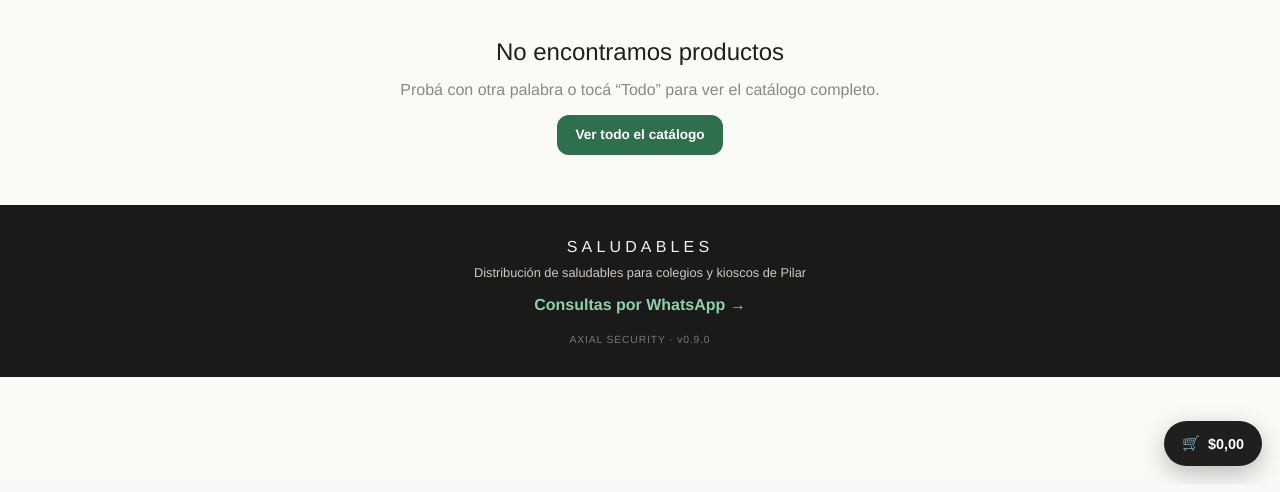
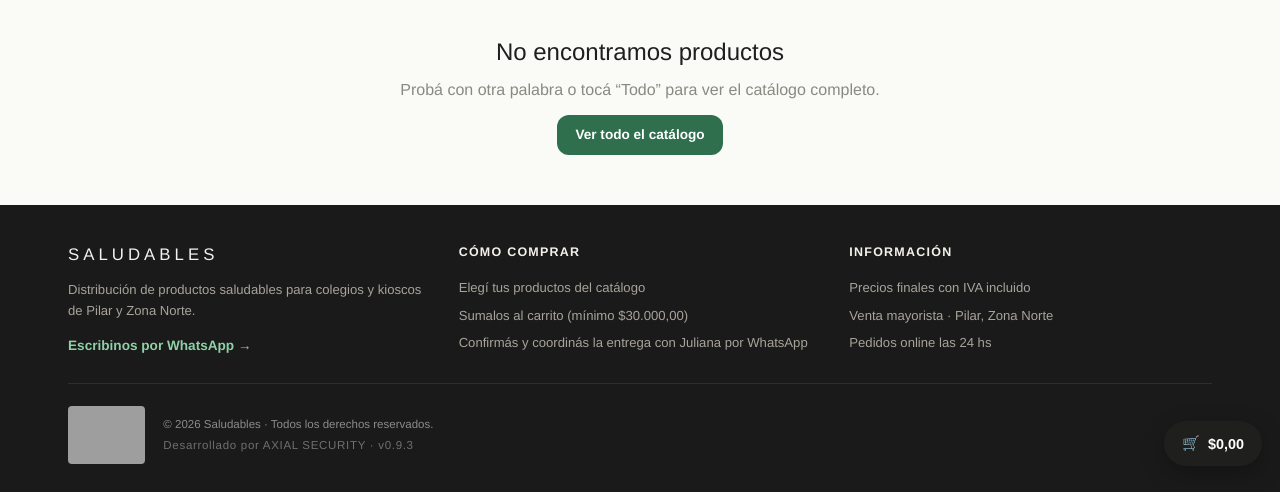
Before and after one commit to AxialSC/saludables-colegios, a Flask app: page / in a window 1280 px wide. Shown: the part 316-808 px from the top of the page. Run offline with Flask 3, Linux system fonts and the light colour scheme; data comes from the database, SQL or seed files in the repository; data that the repository does not hold is empty; grey boxes are pictures that could not be loaded.

Commit message:
Saludables v0.9.3 footer datafiscal

```diff
--- a/app/templates/cliente/catalogo.html
+++ b/app/templates/cliente/catalogo.html
@@ -22,6 +22,24 @@
     .t-search-clear { border: none; cursor: pointer; padding: 0; }
     #resultados { transition: opacity .12s ease; }
     #resultados.cargando { opacity: .45; }
+    /* v0.9.3 · Footer profesional */
+    .ft { background: #1A1A1A; color: #cfcabf; margin-top: 44px; }
+    .ft-inner { max-width: 1180px; margin: 0 auto; padding: 38px 18px 28px; }
+    .ft-cols { display: grid; grid-template-columns: repeat(3, 1fr); gap: 28px; }
+    @media (max-width: 720px) { .ft-cols { grid-template-columns: 1fr; gap: 22px; } }
+    .ft-marca { letter-spacing: .24em; text-transform: uppercase; color: #f4f1ec; font-size: 1.05rem; margin-bottom: 12px; }
+    .ft-col h4 { color: #f4f1ec; font-size: 0.78rem; letter-spacing: .1em; text-transform: uppercase; margin-bottom: 13px; font-weight: 600; }
+    .ft-col p { font-size: 0.82rem; line-height: 1.6; color: #a8a49b; margin-bottom: 12px; }
+    .ft-col ul { list-style: none; margin: 0; padding: 0; }
+    .ft-col li { font-size: 0.82rem; line-height: 1.5; color: #a8a49b; padding: 4px 0; }
+    .ft-wa { display: inline-block; color: #8fd0a8; font-weight: 700; font-size: 0.85rem; }
+    .ft-wa:hover { color: #a9e0bf; }
+    .ft-legal { display: flex; align-items: center; gap: 18px; flex-wrap: wrap;
+        margin-top: 26px; padding-top: 22px; border-top: 1px solid #2e2e2e; }
+    .ft-datafiscal img { height: 58px; width: auto; display: block; border: 0; border-radius: 4px; }
+    .ft-legal-txt { display: flex; flex-direction: column; gap: 4px; font-size: 0.72rem; color: #8b8b8b; }
+    .ft-firma { color: #6f6f6f; letter-spacing: .06em; }
+    @media (max-width: 520px) { .ft-legal { justify-content: center; text-align: center; } .ft-legal-txt { align-items: center; } }
     </style>
 </head>
 <body>
@@ -76,11 +94,42 @@
     {% include 'cliente/_grid.html' %}
 </div>
 
-<footer class="t-footer">
-    <div class="ft-marca">{{ ajustes.nombre_negocio }}</div>
-    <p style="font-size:0.8rem; margin-top:6px;">Distribución de saludables para colegios y kioscos de Pilar</p>
-    <a class="wa" href="https://wa.me/{{ ajustes.whatsapp }}" target="_blank">Consultas por WhatsApp →</a>
-    <div class="ft-foot">AXIAL SECURITY · v{{ app_version }}</div>
+<footer class="ft">
+    <div class="ft-inner">
+        <div class="ft-cols">
+            <div class="ft-col">
+                <div class="ft-marca">{{ ajustes.nombre_negocio }}</div>
+                <p>Distribución de productos saludables para colegios y kioscos de Pilar y Zona Norte.</p>
+                <a class="ft-wa" href="https://wa.me/{{ ajustes.whatsapp }}" target="_blank" rel="noopener">Escribinos por WhatsApp →</a>
+            </div>
+            <div class="ft-col">
+                <h4>Cómo comprar</h4>
+                <ul>
+                    <li>Elegí tus productos del catálogo</li>
+                    <li>Sumalos al carrito (mínimo {{ ajustes.minimo_compra|pesos }})</li>
+                    <li>Confirmás y coordinás la entrega con Juliana por WhatsApp</li>
+                </ul>
+            </div>
+            <div class="ft-col">
+                <h4>Información</h4>
+                <ul>
+                    <li>Precios finales con IVA incluido</li>
+                    <li>Venta mayorista · Pilar, Zona Norte</li>
+                    <li>Pedidos online las 24 hs</li>
+                </ul>
+            </div>
+        </div>
+
+        <div class="ft-legal">
+            <a class="ft-datafiscal" href="https://qr.afip.gob.ar/?qr=fXWoM4iQphl4cyDnjhAJLA,," target="_F960AFIPInfo" rel="noopener">
+                <img src="https://www.afip.gob.ar/images/f960/DATAWEB.jpg" alt="Data Fiscal - AFIP">
+            </a>
+            <div class="ft-legal-txt">
+                <span>© 2026 {{ ajustes.nombre_negocio }} · Todos los derechos reservados.</span>
+                <span class="ft-firma">Desarrollado por AXIAL SECURITY · v{{ app_version }}</span>
+            </div>
+        </div>
+    </div>
 </footer>
 
 <!-- Boton flotante del carrito -->
--- a/config.py
+++ b/config.py
@@ -16,7 +16,7 @@ class Config:
     SQLALCHEMY_TRACK_MODIFICATIONS = False
 
     # --- Identidad / version ---
-    APP_VERSION = '0.9.0'
+    APP_VERSION = '0.9.3'
     APP_NOMBRE = 'Saludables'
     APP_SUBTITULO = 'Catalogo Mayorista · Pilar'
 
```
